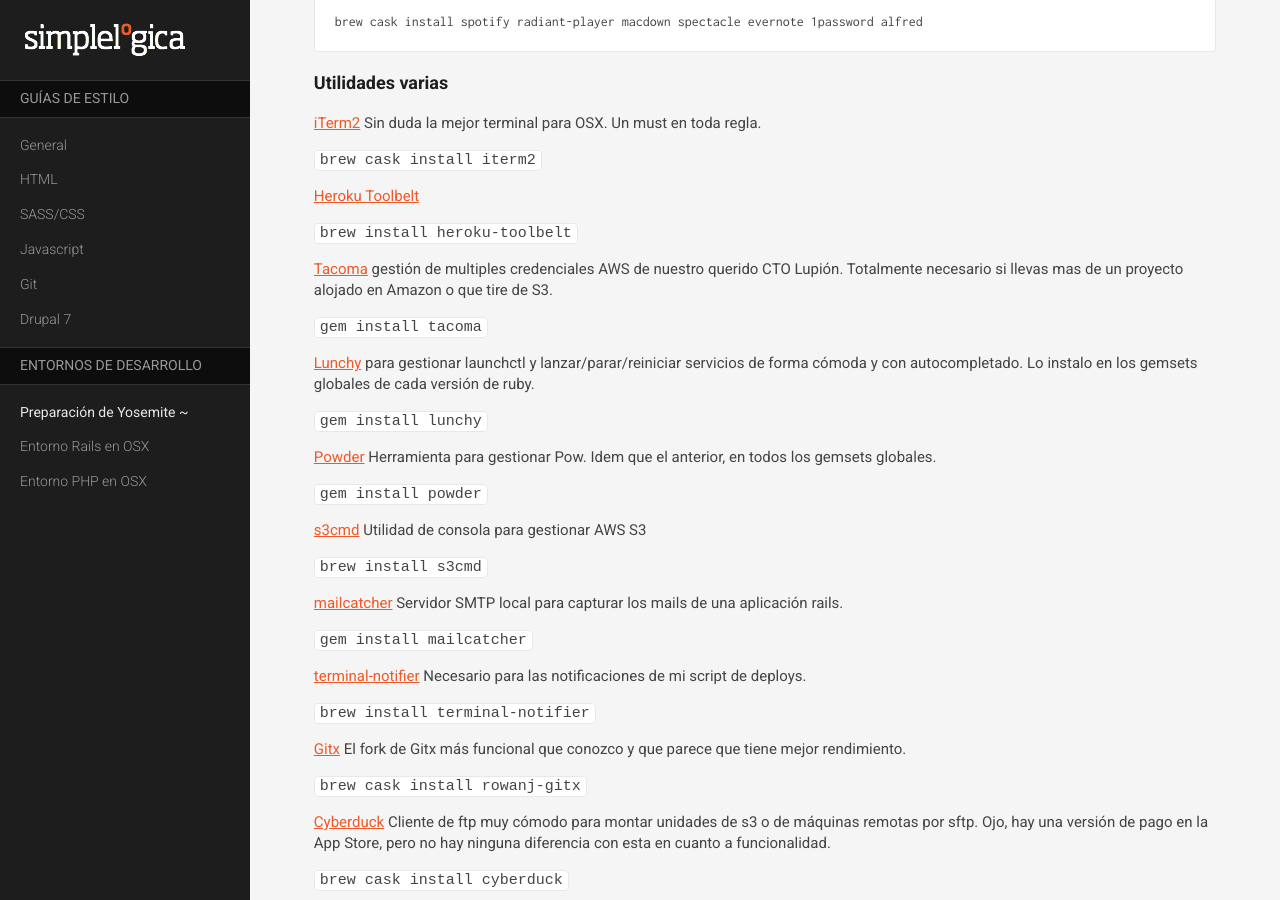
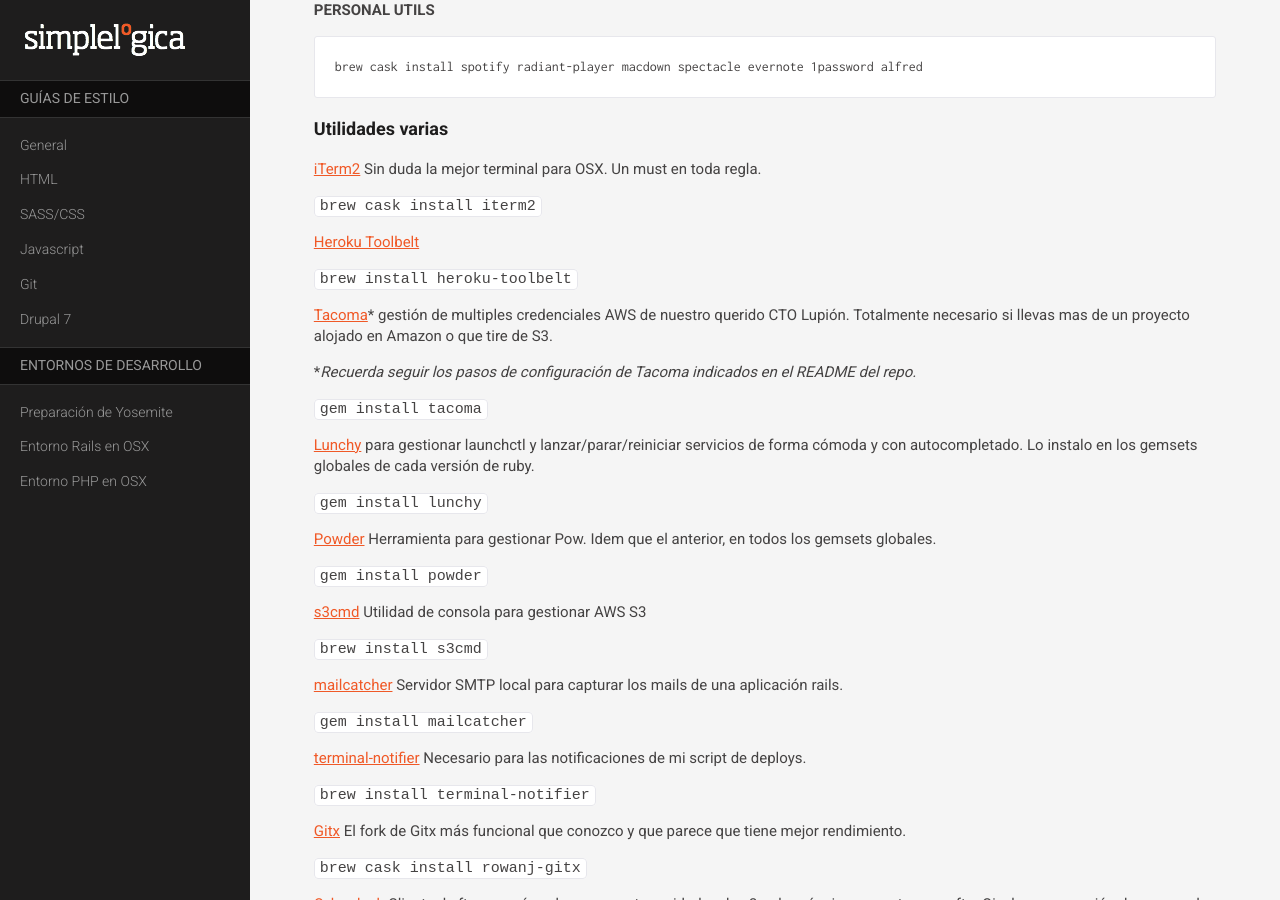
Before and after one commit to simplelogica/styleguides, a Jekyll site: the page built from guias/osx-general.md, in a window 1280 px wide and 900 px high, scrolled down 6748 px. Built offline with Jekyll 4.4.1, drawn with Linux system fonts in a browser that asks for light colours; nearby versions of some CDN libraries; our own code applies the rules of GitHub Pages for plain Markdown files; Markdown is read by kramdown in place of the engine named in the settings; some of the changed text lies outside the part shown.

Commit message:
Add reference to Tacoma README & fix some typos

`````diff
--- a/guias/osx-general.md
+++ b/guias/osx-general.md
@@ -1,12 +1,14 @@
+
+
 ---
 layout: default
 title: Preparación de entorno de desarrollo en OSX
 slug: osx-general
 ---
 
-#Preparación de entorno de desarrollo en OSX Yosemite
+# Preparación de entorno de desarrollo en OSX Yosemite
 
-##Backup
+## Backup
 
 Antes de nada backup de lo siguiente: (si es que lo usas ;)
 
@@ -20,7 +22,7 @@ Antes de nada backup de lo siguiente: (si es que lo usas ;)
 - `/usr/local/bin/get_password_from_keyring`
 - `/usr/local/bin/rawclone`
 
-##Instalación limpia
+## Instalación limpia
 <img src="http://krakenbyte.com/wp-content/uploads/2014/11/kraken-instalar-os-x-yosemite.png" width="150" height="150">
 
 Descargar de la AppStore y cuando termine la descarga y se abra el instalador, cerrarlo.
@@ -51,7 +53,7 @@ Cuando termine de cargar el instalador desde el disco de arranque, entrar en uti
 
 Cuando termine de instalar, recuperar lo que hayamos guardado en el backup y entrar en la AppStore para instalar las actualizaciones correspondientes.
 
-##Homebrew
+## Homebrew
 Lo primero de todo instalar [homebrew](http://brew.sh) para actualizar la versión de git, openssh y zsh.
 
 ````
@@ -65,7 +67,7 @@ En caso de que queramos instalar alguna versión de un programa anterior a la de
 brew tap homebrew/versions
 ````
 
-##Caskroom
+## Caskroom
 Recientemente he descubierto [caskroom.io](http://caskroom.io) para instalar todas las aplicaciones que no están en la App Store con homebrew (siempre me ha dado mucha pereza ir web a web descargando instaladores).
 
 Actualmente Caskroom se ha integrado en el desarrollo de Homebrew, por lo que no es necesario instalarlo como un paquete a parte, está disponible directamente en Homebrew.
@@ -76,7 +78,7 @@ Me chifla poder instalar varias aplicaciones en un comando:
 brew cask install skype dropbox rowanj-gitx keepassx iterm2
 ````
 
-##Dotfiles
+## Dotfiles
 Uso zsh por defecto ``chsh -s /bin/zsh`` con [oh-my-zsh](https://github.com/robbyrussell/oh-my-zsh/) y un theme personalizado con un par de plugins própios. Pegarle un vistazo a la carpeta plugins para conocer un poco de la magia.
 
 A parte de eso, los dotfiles llevan un instalador y generador de .gitconfig, .gitignore, .irbrc y .gemrc
@@ -89,7 +91,7 @@ rake install
 ```
 **NOTA:** Si vas a usar RBENV en vez de RVM, clona el repositorio *https://github.com/rsierra/dotfiles.git*, es el mismo, pero con los cambios necesarios para RBENV.
 
-##POW
+## POW
 
 Instalar [Pow](http://pow.cx) para lanzar de forma cómoda todos los proyectos rack.
 
@@ -322,7 +324,9 @@ brew cask install spotify radiant-player macdown spectacle evernote 1password al
 
 ``brew install heroku-toolbelt``
 
-[Tacoma](https://github.com/pantulis/tacoma) gestión de multiples credenciales AWS de nuestro querido CTO Lupión. Totalmente necesario si llevas mas de un proyecto alojado en Amazon o que tire de S3.
+[Tacoma](https://github.com/pantulis/tacoma)* gestión de multiples credenciales AWS de nuestro querido CTO Lupión. Totalmente necesario si llevas mas de un proyecto alojado en Amazon o que tire de S3.
+
+*_Recuerda seguir los pasos de configuración de Tacoma indicados en el README del repo._
 
 ``gem install tacoma``
 
@@ -427,7 +431,7 @@ Para iniciar un proyecto con middleman usando la plantilla:
 ``middleman init project_name --template=middleman-base``
 
 
-##Aplicaciones de la App Store
+## Aplicaciones de la App Store
 Otras app que suelo instalar en todos los equipos (algunas de pago).
 
 - 1password (brew cask install 1password)
`````
Also changed, not shown: guias/osx-php.md (+12 -12 lines).
